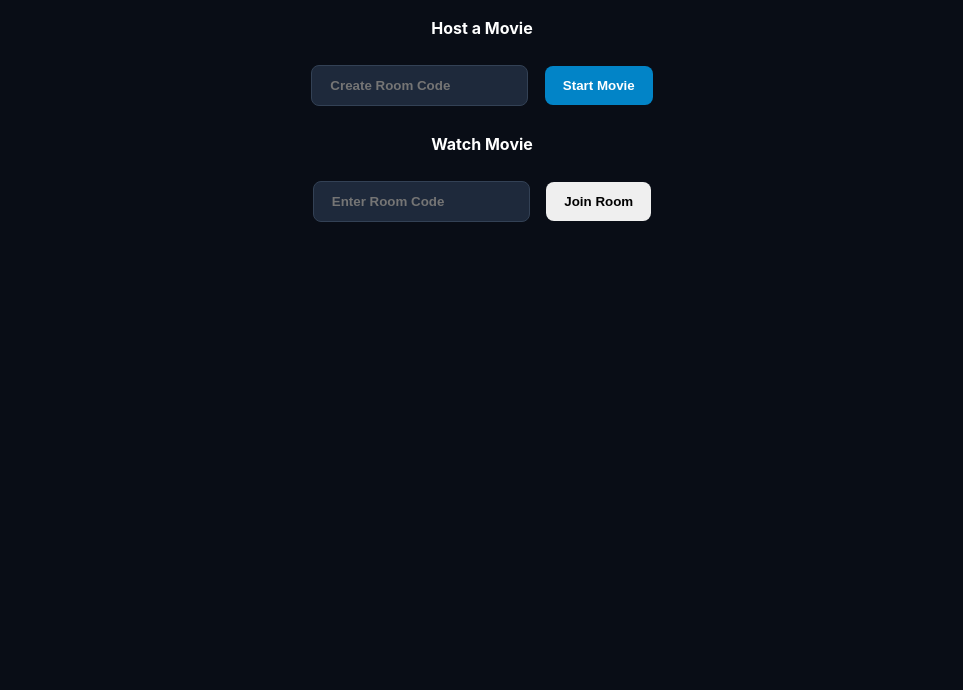
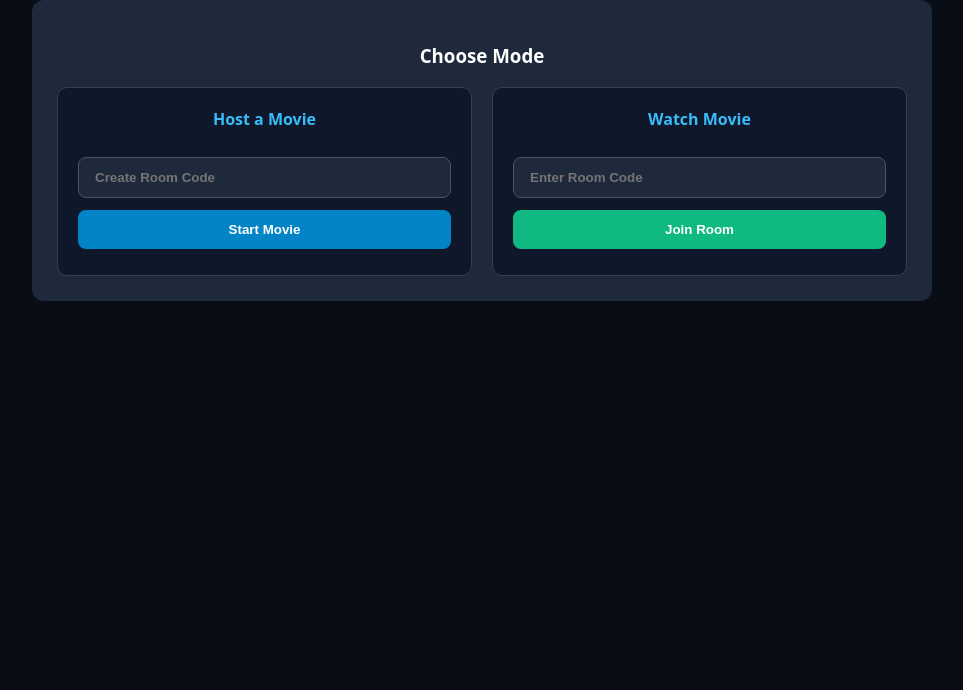
Before and after one commit to C0deXnoob/HelloMySunshine, a website: page public/index.html in a window 1280 px wide. Shown: the part 110-800 px from the top of the page, without its empty margins (158-1121 px from the left). Drawn offline with nearby package versions, Linux system fonts and the light colour scheme; no server answers.

Commit message:
Update style.css

```diff
--- a/public/style.css
+++ b/public/style.css
@@ -1,14 +1,25 @@
-body { font-family: -apple-system, sans-serif; background: #090d16; color: #fff; padding: 15px; margin: 0; }
-.container { max-width: 960px; margin: 0 auto; text-align: center; }
-h2 { color: #f59e0b; margin-bottom: 20px; }
+body { font-family: system-ui, -apple-system, sans-serif; background: #090d16; color: #fff; padding: 20px; margin: 0; }
+.container { max-width: 900px; margin: 0 auto; text-align: center; }
+h2 { color: #f59e0b; font-size: 2rem; margin-bottom: 20px; }
 .hidden { display: none !important; }
 
-.player-wrapper { position: relative; background: #000; border-radius: 12px; overflow: hidden; aspect-ratio: 16 / 9; margin-bottom: 20px; border: 1px solid #1e293b; }
+.card { background: #1e293b; padding: 25px; border-radius: 12px; }
+.option-grid { display: flex; gap: 20px; margin-top: 15px; }
+.option-card { flex: 1; background: #0f172a; padding: 20px; border-radius: 10px; border: 1px solid #334155; }
+.option-card h4 { margin-top: 0; color: #38bdf8; }
+
+.theater-header { display: flex; justify-content: space-between; align-items: center; margin-bottom: 12px; }
+.badge { background: #0284c7; padding: 4px 12px; border-radius: 20px; font-weight: bold; font-size: 0.85rem; }
+.audience-tag { background: #334155; padding: 6px 14px; border-radius: 20px; font-size: 0.9rem; }
+
+.player-wrapper { position: relative; background: #000; border-radius: 12px; overflow: hidden; aspect-ratio: 16 / 9; margin-bottom: 15px; }
 video { width: 100%; height: 100%; object-fit: contain; }
-.placeholder { position: absolute; inset: 0; display: flex; align-items: center; justify-content: center; background: #0f172a; color: #94a3b8; font-size: 1.1rem; }
+.placeholder { position: absolute; inset: 0; display: flex; align-items: center; justify-content: center; background: #0f172a; color: #94a3b8; }
 
-input, button { padding: 12px 18px; margin: 6px; border-radius: 8px; border: none; font-weight: 600; }
-input { background: #1e293b; color: #fff; border: 1px solid #334155; }
-button { cursor: pointer; }
+input, button { padding: 12px 16px; margin: 6px 0; width: 100%; box-sizing: border-box; border-radius: 8px; border: none; font-weight: 600; }
+input { background: #1e293b; color: #fff; border: 1px solid #475569; }
+button { cursor: pointer; transition: 0.2s; }
 button.primary { background: #0284c7; color: #fff; }
-button.danger { background: #dc2626; color: #fff; }
+button.secondary { background: #10b981; color: #fff; }
+button.danger { background: #ef4444; color: #fff; }
+.info-text { font-size: 0.85rem; color: #94a3b8; margin-top: 5px; }
```
